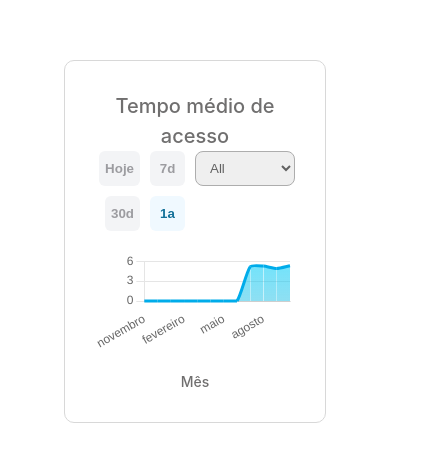
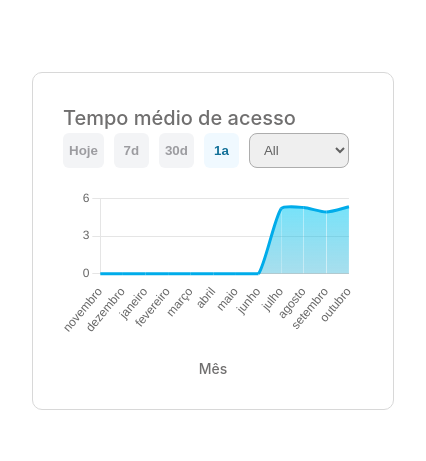
Before and after one commit to dani320fut/chat-project, a Vue app: page / in a window 390 px wide. Shown: the part 181-642 px from the top of the page, 426 px wide, since content can reach past the window. Built offline with nearby package versions, Linux system fonts and the light colour scheme.

Commit message:
fix: layout width

```diff
--- a/src/components/chart-container.vue
+++ b/src/components/chart-container.vue
@@ -263,7 +263,7 @@ export default {
 
 @media (max-width: 400px) {
     .container {
-        max-width: 200px;
+        max-width: 300px;
     }
 }
 </style>
```
